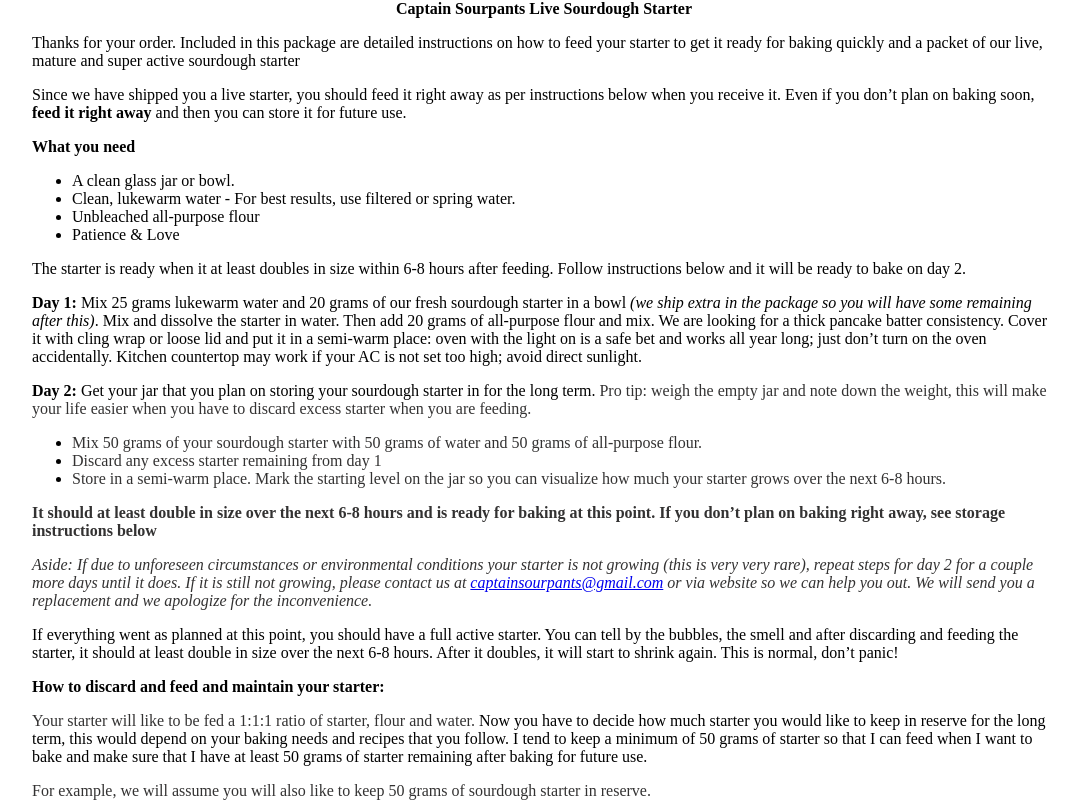
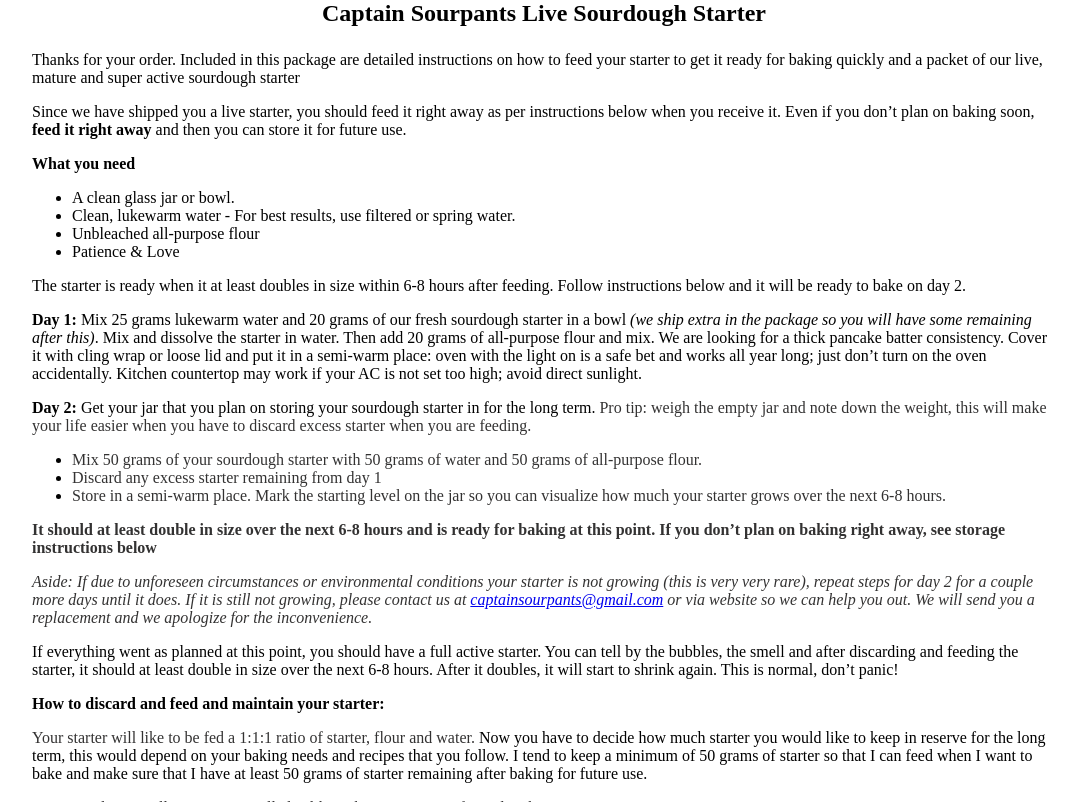
Before and after one commit to CaptainSourpants/captainsourpants.github.io, a plain HTML site: page livestarter.html in a window 1280 px wide. Shown: the top 802 px of the page, without its empty margins (96-1174 px from the left). Drawn offline with Linux system fonts and the light colour scheme.

Commit message:
Update livestarter.html

```diff
--- a/livestarter.html
+++ b/livestarter.html
@@ -9,7 +9,7 @@ body{
 </head>
 <body>
 
-<p style="text-align: center;"><strong>Captain Sourpants Live Sourdough Starter</strong></p>
+<h2 style="text-align:center"><p style="text-align: center;"><strong>Captain Sourpants Live Sourdough Starter</strong></p></h2>
 <p>Thanks for your order. Included in this package are detailed instructions on how to feed your starter to get it ready for baking quickly and a packet of our live, mature and super active sourdough starter</p>
 <p>Since we have shipped you a live starter, you should feed it right away as per instructions below when you receive it. Even if you don&rsquo;t plan on baking soon, <strong>feed it right away</strong> and then you can store it for future use.&nbsp;</p>
 <p><strong>What you need</strong></p>
```
